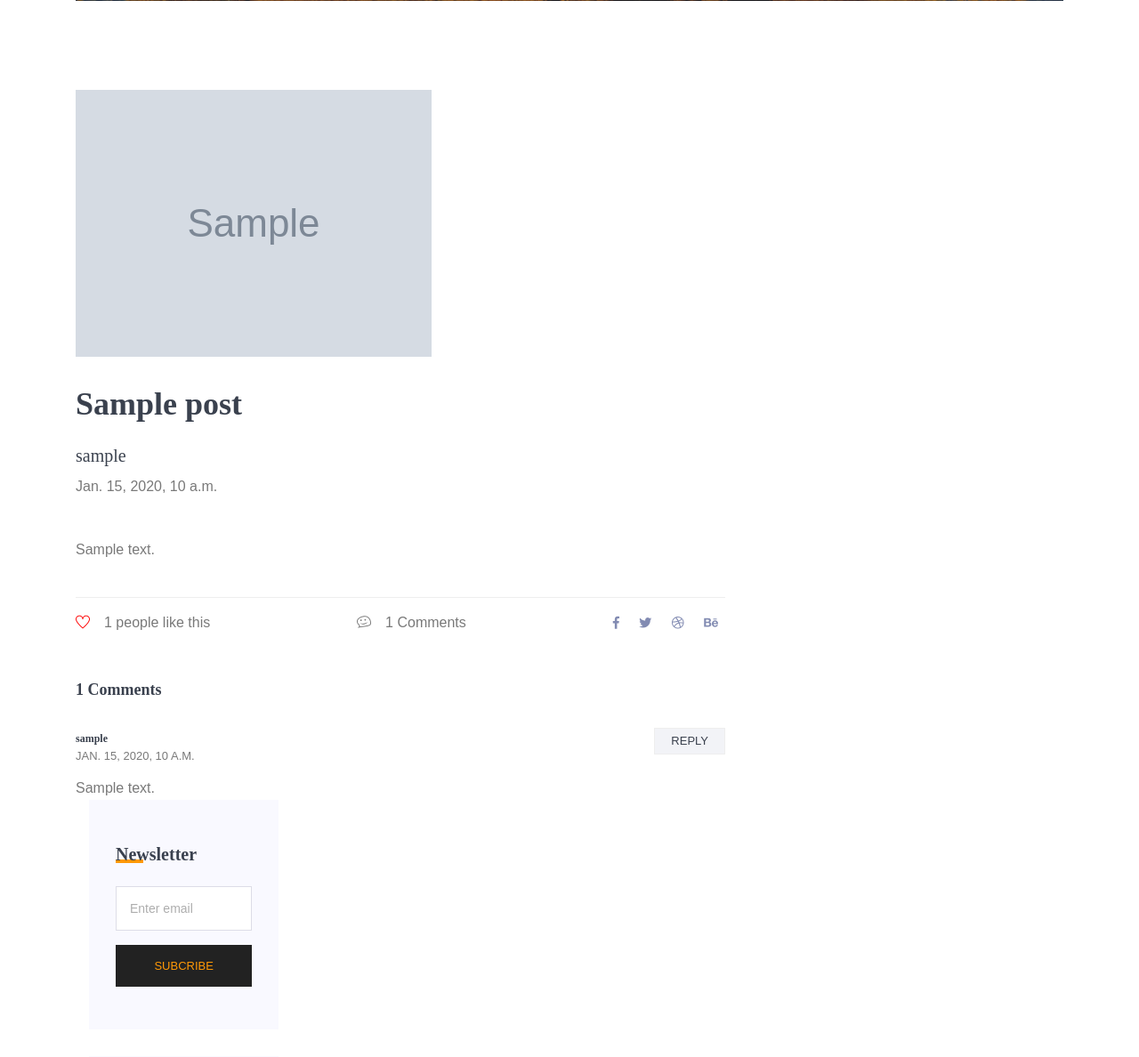
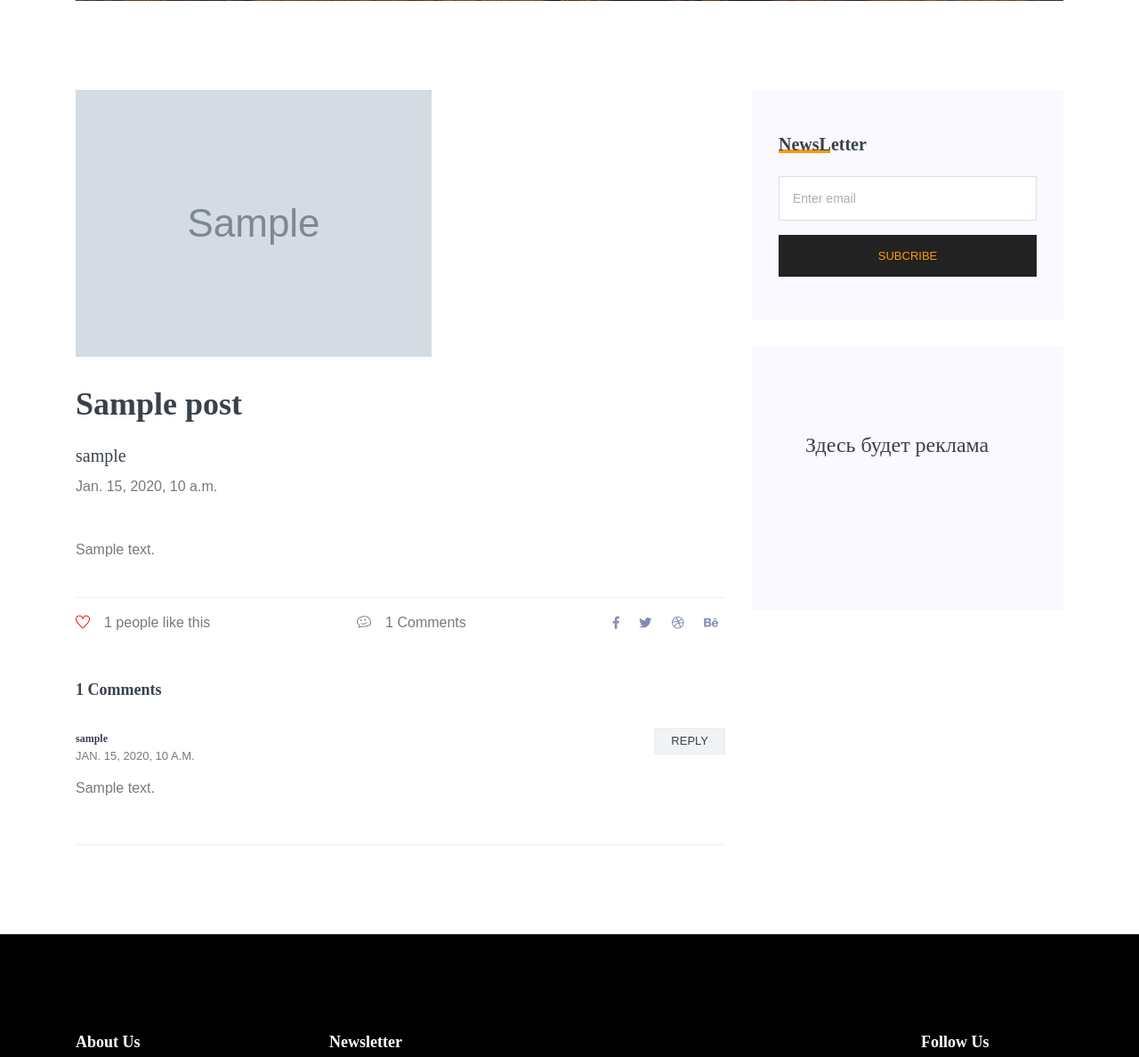
Before and after one commit to elizashari/blog-project, a Django app: a page that uses templates/blog-details.html in a window 1280 px wide. Shown: the part 483-1671 px from the top of the page at 89% size. Run offline with Django 3.2, Linux system fonts and the light colour scheme; tables that the repository leaves empty hold one stand-in row (values such as "Sample post"); grey boxes marked "Sample" are stand-in pictures; parts of the project's set-up code (start-up, migrations or seed data) failed here and were passed over; some libraries are stand-ins or nearby versions.

Commit message:
Добавила ссылку на главную, исправила верстку

```diff
--- a/templates/blog-details.html
+++ b/templates/blog-details.html
@@ -12,7 +12,7 @@
             <h1>Blog details</h1>
             <nav aria-label="breadcrumb" class="banner-breadcrumb">
               <ol class="breadcrumb">
-                <li class="breadcrumb-item"><a href="#">Home</a></li>
+                <li class="breadcrumb-item"><a href="{% url 'index' %}">Home</a></li>
                 <li class="breadcrumb-item active" aria-current="page">Blog Details</li>
               </ol>
             </nav>
@@ -57,8 +57,6 @@
                 </div>
               </div>
             </div>
-
-
             <div class="comments-area">
               <h4>{{ post.comments|length}} Comments</h4>
               <div class="comment-list">
@@ -78,12 +76,13 @@
                   </div>
                 </div>
               {% endfor %}
-
-          <!-- Start Blog Post Siddebar -->
+            </div>
+          </div>
+        </div>
         <div class="col-lg-4 sidebar-widgets">
           <div class="widget-wrap">
             <div class="single-sidebar-widget newsletter-widget">
-                <h4 class="single-sidebar-widget__title">Newsletter</h4>
+              <h4 class="single-sidebar-widget__title">NewsLetter</h4>
               <div class="form-group mt-30">
                 <div class="col-autos">
                   <input type="text" class="form-control" id="inlineFormInputGroup" placeholder="Enter email" onfocus="this.placeholder = ''"
@@ -92,16 +91,12 @@
               </div>
               <button class="bbtns d-block mt-20 w-100">Subcribe</button>
             </div>
-
-
             <div class="single-sidebar-widget post-category-widget">
               <h4 class="single-sidebar-widget" style="height:200px;">Здесь будет реклама</h4>
             </div>
           </div>
         </div>
-          <!-- End Blog Post Siddebar -->
       </div>
     </div>
   </section>
 {% endblock %}
-    <!--================ End Blog Post Area =================-->
```
Lines whose indentation alone changed are shown as unchanged.
